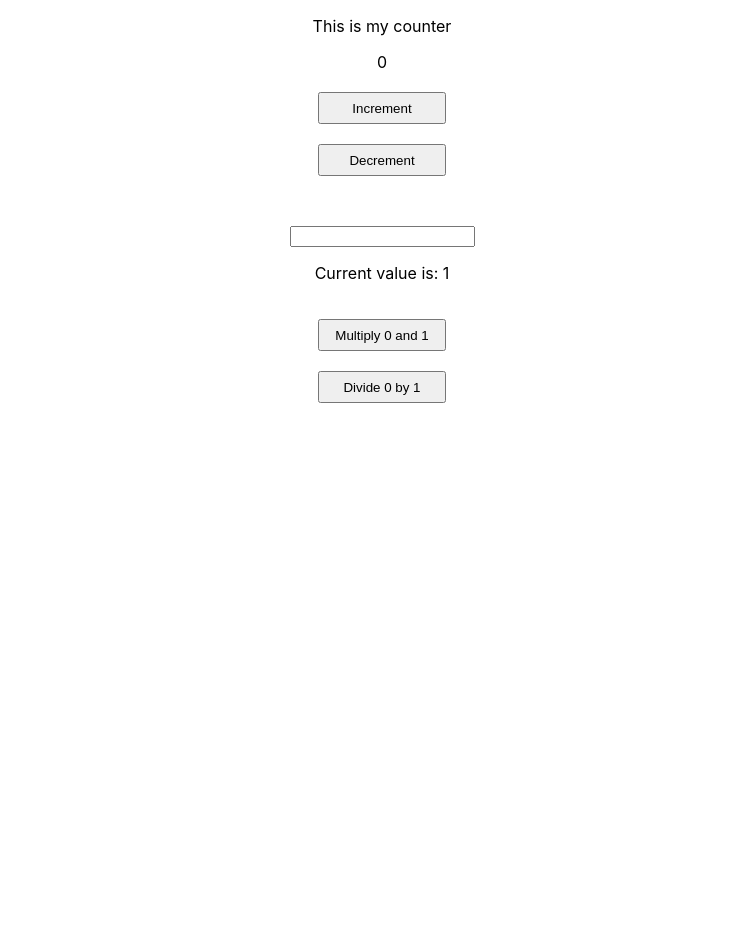
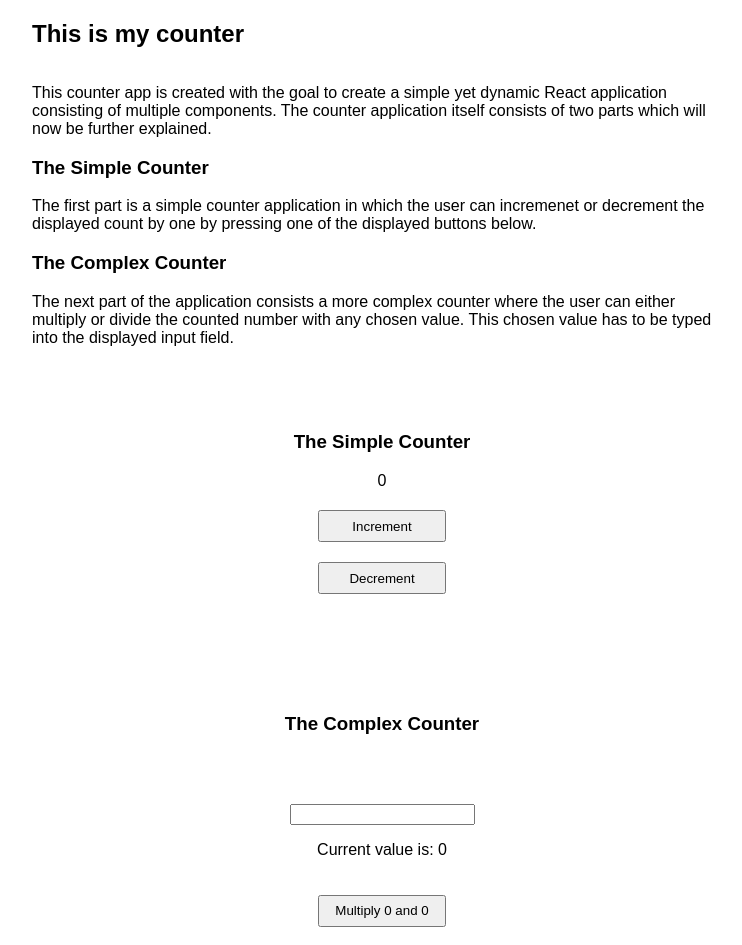
Before and after one commit to MariaTheCoder/counter-demo, a React (Create React App) app: page / in a window 1280 px wide. Shown: the top 945 px of the page, without its empty margins (258-1000 px from the left). Before the commit the page ends 800 px from the top, so only its background shows below. Built offline with nearby package versions, Linux system fonts and the light colour scheme.

Commit message:
split application into multiple components

```diff
--- a/src/App.css
+++ b/src/App.css
@@ -1,5 +1,5 @@
 .App {
-  text-align: center;
+  font-family: sans-serif;
 }
 
 .App-logo {
--- /dev/null
+++ b/src/Components/Count/ComplexCounter.css
@@ -0,0 +1,9 @@
+.complexCounter {
+  display: flex;
+  flex-direction: column;
+  justify-content: center;
+  text-align: center;
+  padding: 50px 10px 50px 10px;
+  /* border-color: darkgrey;
+  border-style: dashed; */
+}
--- /dev/null
+++ b/src/Components/Count/ComplexCounter.js
@@ -0,0 +1,38 @@
+import React from "react";
+import "./ComplexCounter.css";
+import Button from "./Button";
+import Input from "./Input";
+
+export default function ComplexCounter({ count, value, setCount, setValue }) {
+  function multiplyCount() {
+    if (count === 0 || value === 0)
+      return console.warn("Anything multiplied with 0 is 0");
+
+    setCount(count * value);
+  }
+
+  function divideCount() {
+    if (Math.abs(value) === 0) {
+      return console.warn("Cannot divide by 0");
+    }
+
+    setCount(count / value);
+  }
+
+  return (
+    <>
+      <div className="complexCounter">
+        <h3>The Complex Counter</h3>
+        <Input setValue={setValue} value={value} />
+        <Button
+          onClick={multiplyCount}
+          buttonText={"Multiply " + count + " and " + value}
+        />
+        <Button
+          onClick={divideCount}
+          buttonText={"Divide " + count + " by " + value}
+        />
+      </div>
+    </>
+  );
+}
--- a/src/Components/Count/Count.css
+++ /dev/null
@@ -1,16 +0,0 @@
-.buttons {
-  height: 2rem;
-  width: 8rem;
-  padding: 2px;
-  display: block;
-  margin-left: auto;
-  margin-right: auto;
-  margin-top: 20px;
-}
-
-.input {
-  display: block;
-  margin-left: auto;
-  margin-right: auto;
-  margin-top: 50px;
-}
--- a/src/Components/Count/Count.js
+++ /dev/null
@@ -1,19 +0,0 @@
-import React, { useState } from "react";
-import './Count.css'
-import Input from "./Input";
-
-export default function Count() {
-  const [count, setCount] = useState(0);
-  const [value, setValue] = useState(1);
-
-  return (
-    <>
-      <div className="Count">{count}</div>
-      <button className="buttons" onClick={() => setCount(count + 1)}>Increment</button>
-      <button className="buttons" onClick={() => setCount(count - 1)}>Decrement</button>
-      <Input setValue={setValue} value={value} />
-      <button className="buttons" onClick={() => setCount(count * value)}>Multiply {count} and {value}</button>
-      <button className="buttons" onClick={() => setCount(count / value)}>Divide {count} by {value}</button>
-    </>
-  );
-}
--- /dev/null
+++ b/src/Components/Count/SimpleCounter.css
@@ -0,0 +1,10 @@
+.simpleCounter {
+  display: flex;
+  flex-direction: column;
+  justify-content: center;
+  text-align: center;
+  padding: 50px 10px 50px 10px;
+  /* border-color: darkgrey;
+  border-style: dashed; */
+  /* margin-bottom: 10px; */
+}
--- /dev/null
+++ b/src/Components/Count/SimpleCounter.js
@@ -0,0 +1,24 @@
+import React from "react";
+import "./SimpleCounter.css";
+import Button from "./Button";
+
+export default function SimpleCounter({ count, setCount }) {
+  function incrementCount() {
+    setCount(count + 1);
+  }
+
+  function decrementCount() {
+    setCount(count - 1);
+  }
+
+  return (
+    <>
+      <div className="simpleCounter">
+        <h3>The Simple Counter</h3>
+        <div className="DisplayCurrentCount">{count}</div>
+        <Button onClick={incrementCount} buttonText="Increment" />
+        <Button onClick={decrementCount} buttonText="Decrement" />
+      </div>
+    </>
+  );
+}
--- a/src/Components/DisplayCounter.css
+++ b/src/Components/DisplayCounter.css
@@ -1,4 +1,7 @@
 .DisplayCounter {
   display: flex;
   flex-direction: column;
+  justify-content: center;
+  margin: 0 auto;
+  width: 700px;
 }
--- a/src/Components/DisplayCounter.js
+++ b/src/Components/DisplayCounter.js
@@ -1,12 +1,43 @@
-import React from "react";
-import './DisplayCounter.css'
-import Count from "./Count/Count";
+import React, { useState } from "react";
+import "./DisplayCounter.css";
+import SimpleCounter from "./Count/SimpleCounter";
+import ComplexCounter from "./Count/ComplexCounter";
 
 export default function DisplayCounter() {
+  const [count, setCount] = useState(0);
+  const [value, setValue] = useState(0);
+
   return (
     <div className="DisplayCounter">
-      <p>This is my counter</p>
-      <Count />
+      <h2>This is my counter</h2>
+      <div className="intro-text">
+        <p>
+          This counter app is created with the goal to create a simple yet
+          dynamic React application consisting of multiple components. The
+          counter application itself consists of two parts which will now be
+          further explained.
+        </p>
+        <h3>The Simple Counter</h3>
+        <p>
+          The first part is a simple counter application in which the user can
+          incremenet or decrement the displayed count by one by pressing one of
+          the displayed buttons below.
+        </p>
+        <h3>The Complex Counter</h3>
+        <p>
+          The next part of the application consists a more complex counter where
+          the user can either multiply or divide the counted number with any
+          chosen value. This chosen value has to be typed into the displayed
+          input field.
+        </p>
+      </div>
+      <SimpleCounter count={count} setCount={setCount} />
+      <ComplexCounter
+        count={count}
+        setCount={setCount}
+        value={value}
+        setValue={setValue}
+      />
     </div>
   );
 }
```
